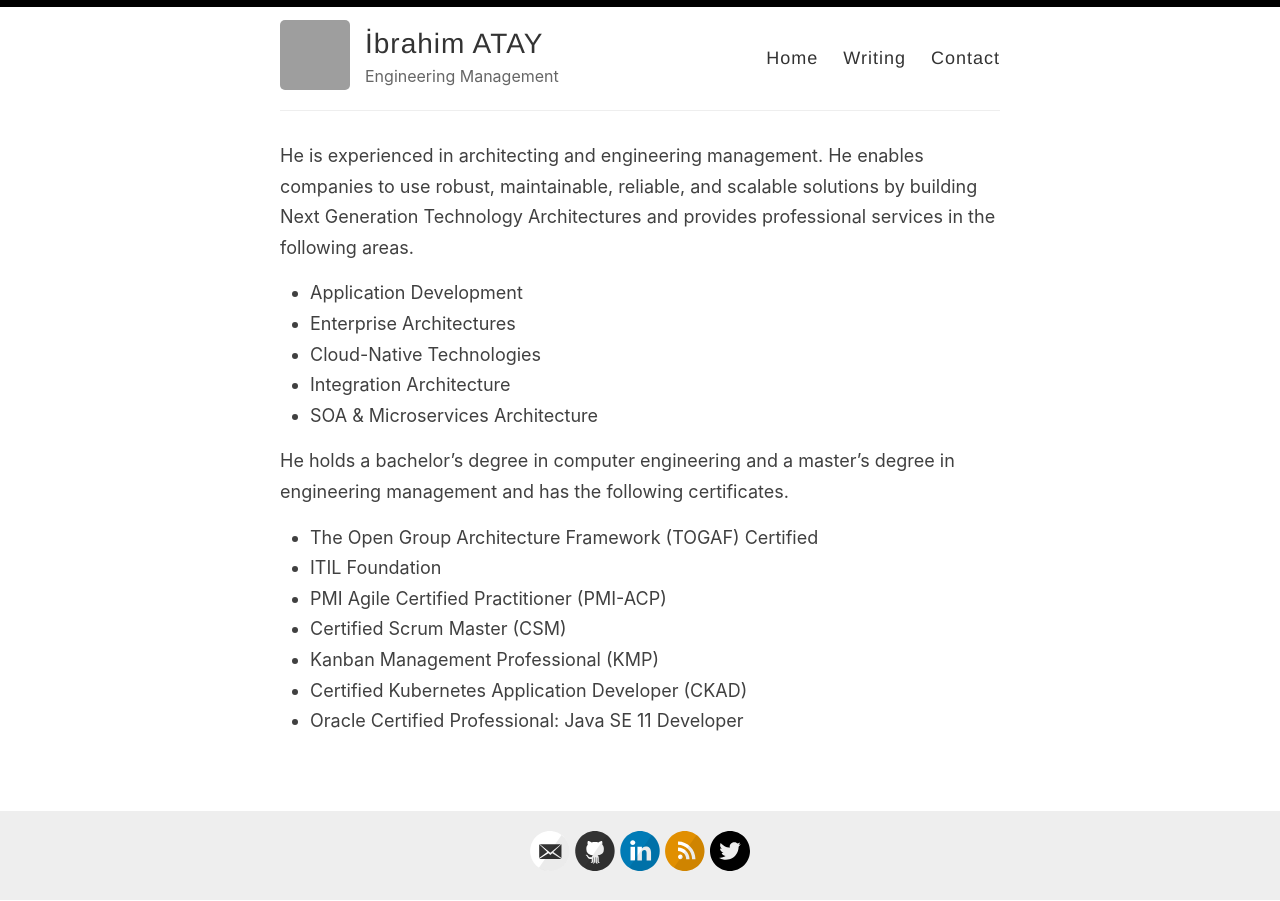
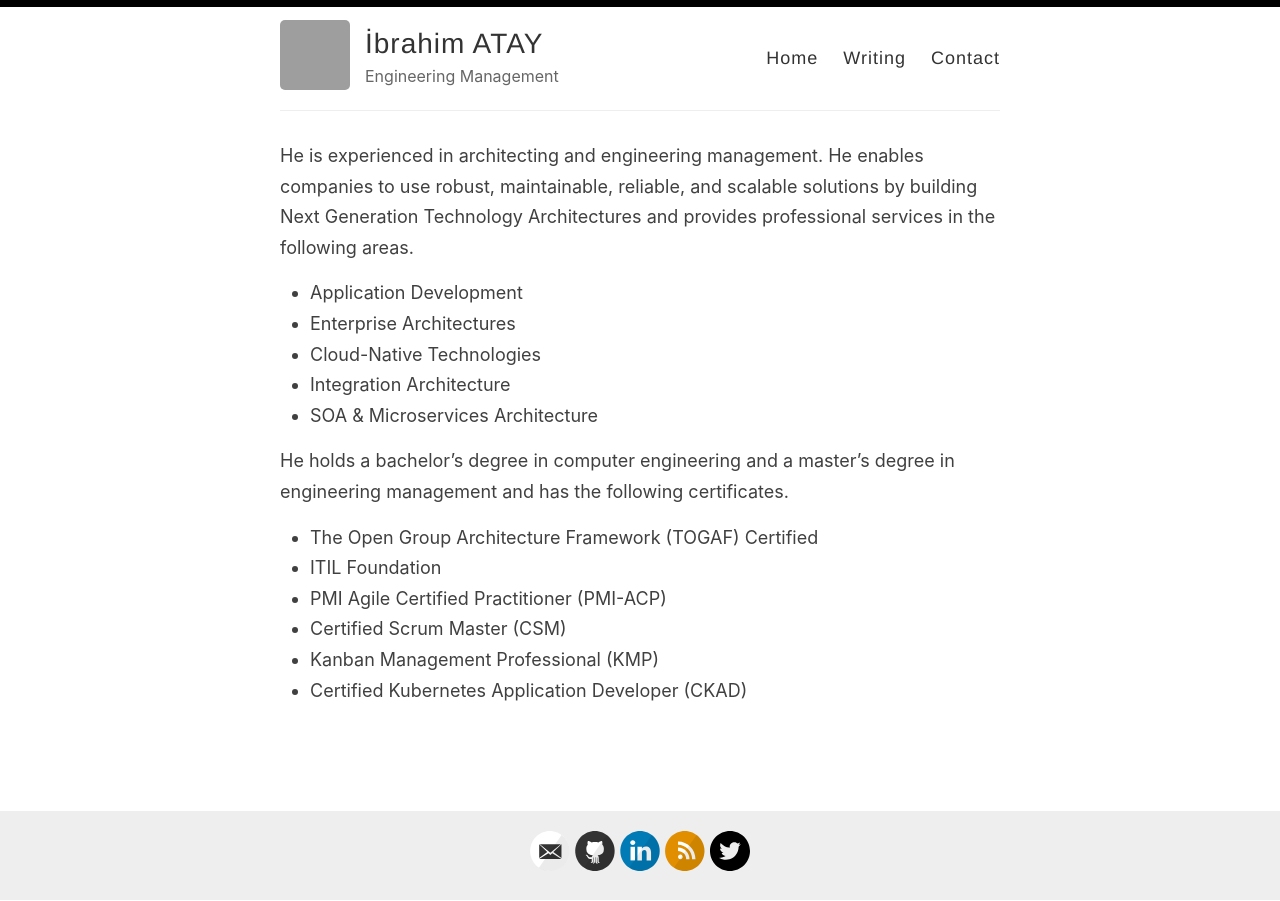
Before and after one commit to ibrahimatay/ibrahimatay.github.io, a Jekyll site: the page built from index.md, in a window 1280 px wide. Built offline with Jekyll 4.4.1, drawn with Linux system fonts in a browser that asks for light colours; grey boxes are pictures that could not be loaded.

Commit message:
Update index.md

```diff
--- a/index.md
+++ b/index.md
@@ -19,4 +19,3 @@ He holds a bachelor's degree in computer engineering and a master's degree in en
 - Certified Scrum Master (CSM)
 - Kanban Management Professional (KMP)
 - Certified Kubernetes Application Developer (CKAD)
-- Oracle Certified Professional: Java SE 11 Developer
```
